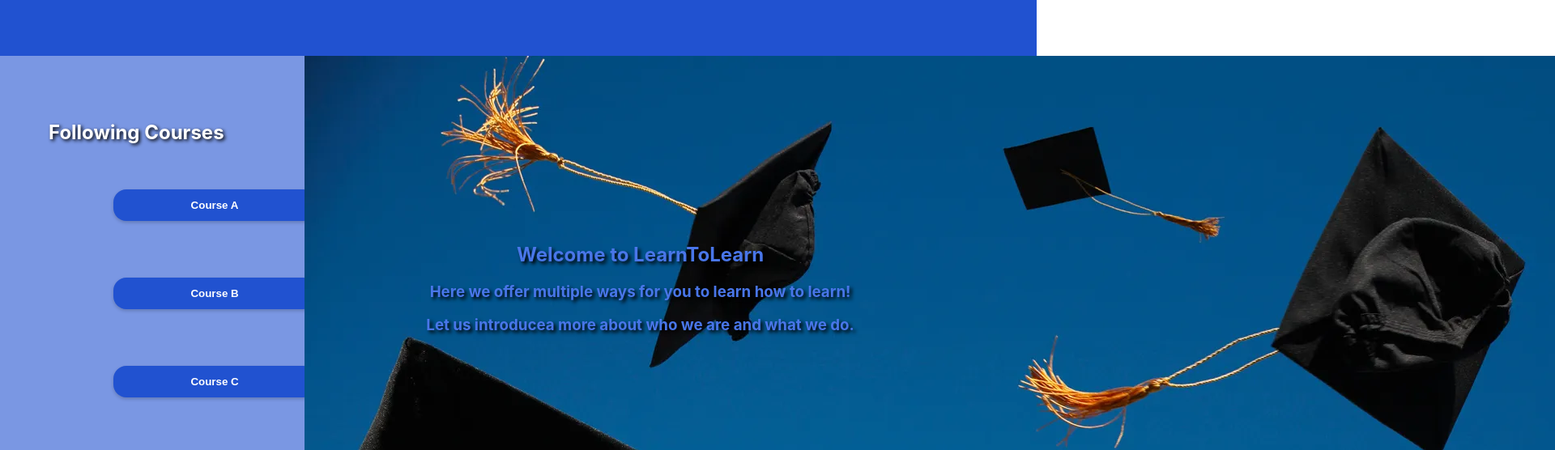
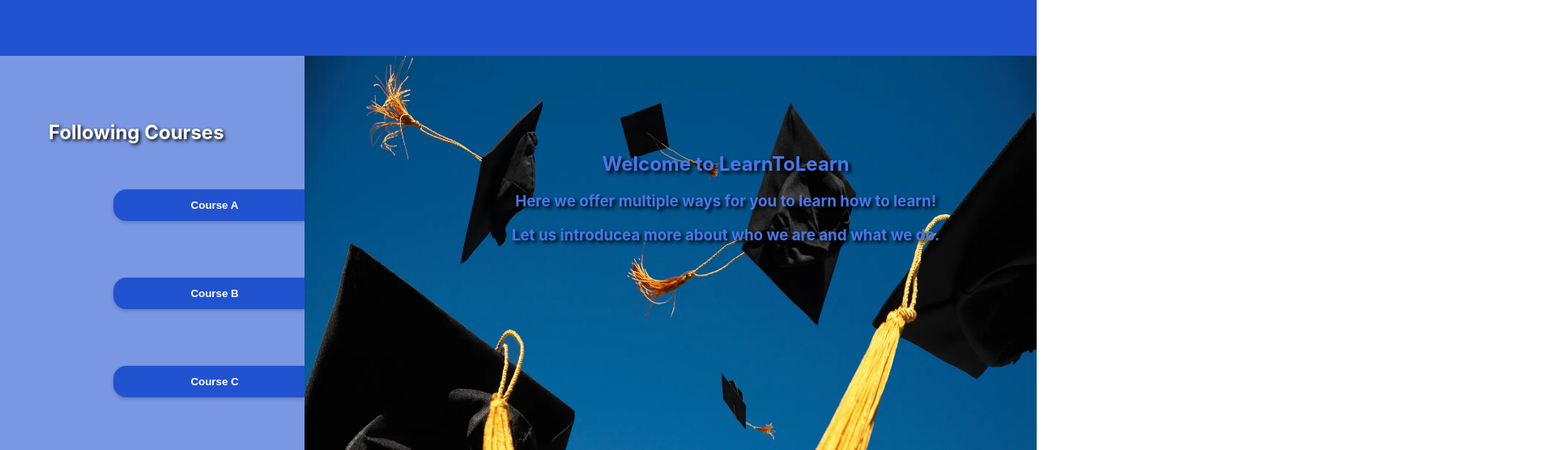
Before and after one commit to DiepvriesRisotto/INFOPROJTeam8, a plain HTML site: page index.html in a window 1280 px wide. Shown: the part 340-896 px from the top of the page at 81% size, 1920 px wide, since content can reach past the window. Drawn offline with Linux system fonts and the light colour scheme.

Commit message:
Fix trim class

```diff
--- a/index.html
+++ b/index.html
@@ -38,7 +38,7 @@
             </ul>
         </div>
         <div class="welcome">
-            <img src="./img/featured_art_grad_avice_istock.jpg.webp" alt="Learn To Learn Logo">
+            <img class="trim" src="./img/featured_art_grad_avice_istock.jpg.webp" alt="Learn To Learn Logo">
             <div class="img_text">
                 <h2>Welcome to LearnToLearn</h2>
                 <h3>Here we offer multiple ways for you to learn how to learn!</h3>
--- a/styles.css
+++ b/styles.css
@@ -103,17 +103,11 @@ body {
 .img_text {
         position: absolute;
         top: 20%;
-        left: 20%;
-        transform: translate(-20%, -20%);
+        left: 40%;
+        transform: translate(-20%, -40%);
         text-shadow: 3px 3px 4px #000000;
     }
 
-.img_text {
-    position: absolute;
-    top: 20%;
-    left: 20%;
-    transform: translate(-20%, -20%);
-}
 
 .drop_btn {
     background-color: transparent;
```
